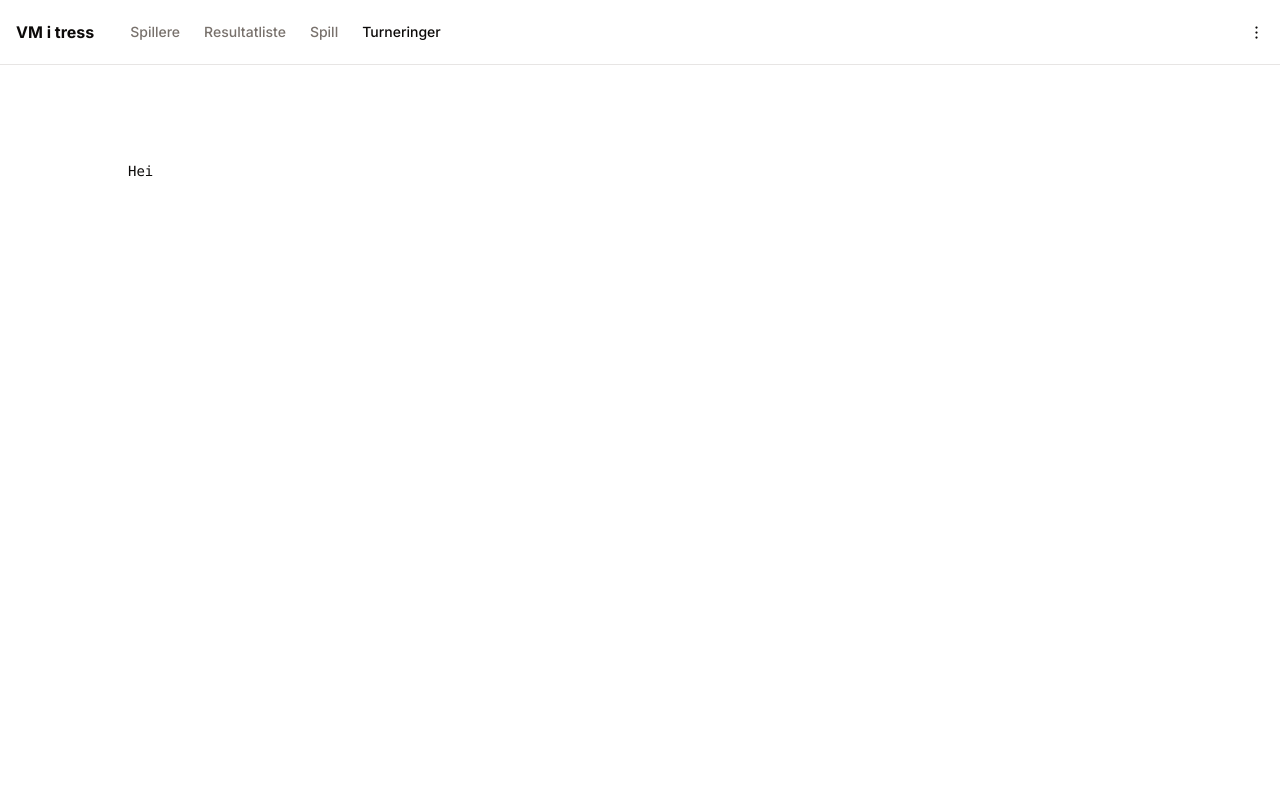
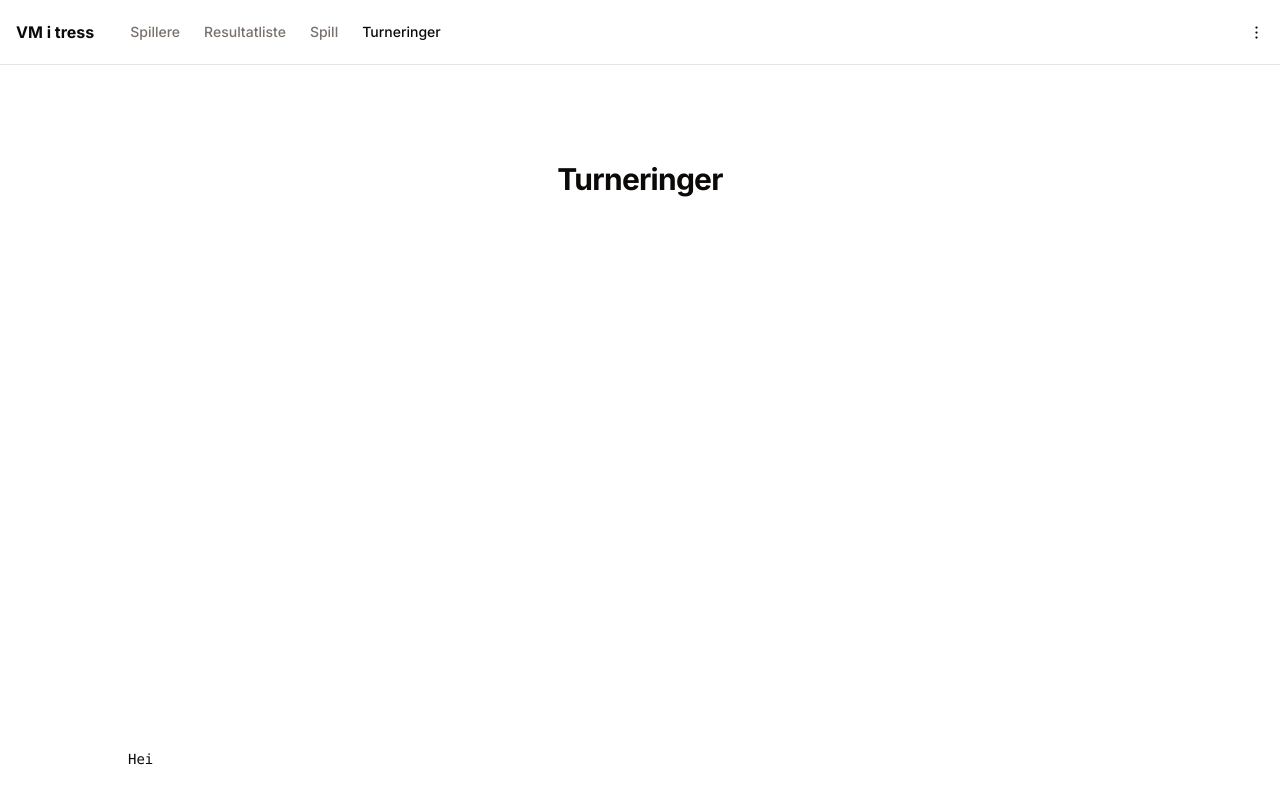
Before and after one commit to tarjelavik/tress-mesterskap, a Next.js app: page /tournaments in a window 1280 px wide. Shown: the top 800 px of the page. Built offline with nearby package versions, Linux system fonts and the light colour scheme.

Commit message:
add title to tournaments

```diff
--- a/app/(frontend)/tournaments/page.tsx
+++ b/app/(frontend)/tournaments/page.tsx
@@ -17,6 +17,7 @@
         </div>
       </div>
       <main className="flex min-h-screen flex-col items-center justify-between p-24">
+        <h2 className="text-3xl font-bold tracking-tight">Turneringer</h2>
         <div className="z-10 w-full max-w-5xl items-center justify-between font-mono text-sm lg:flex">
           Hei
         </div>
```
